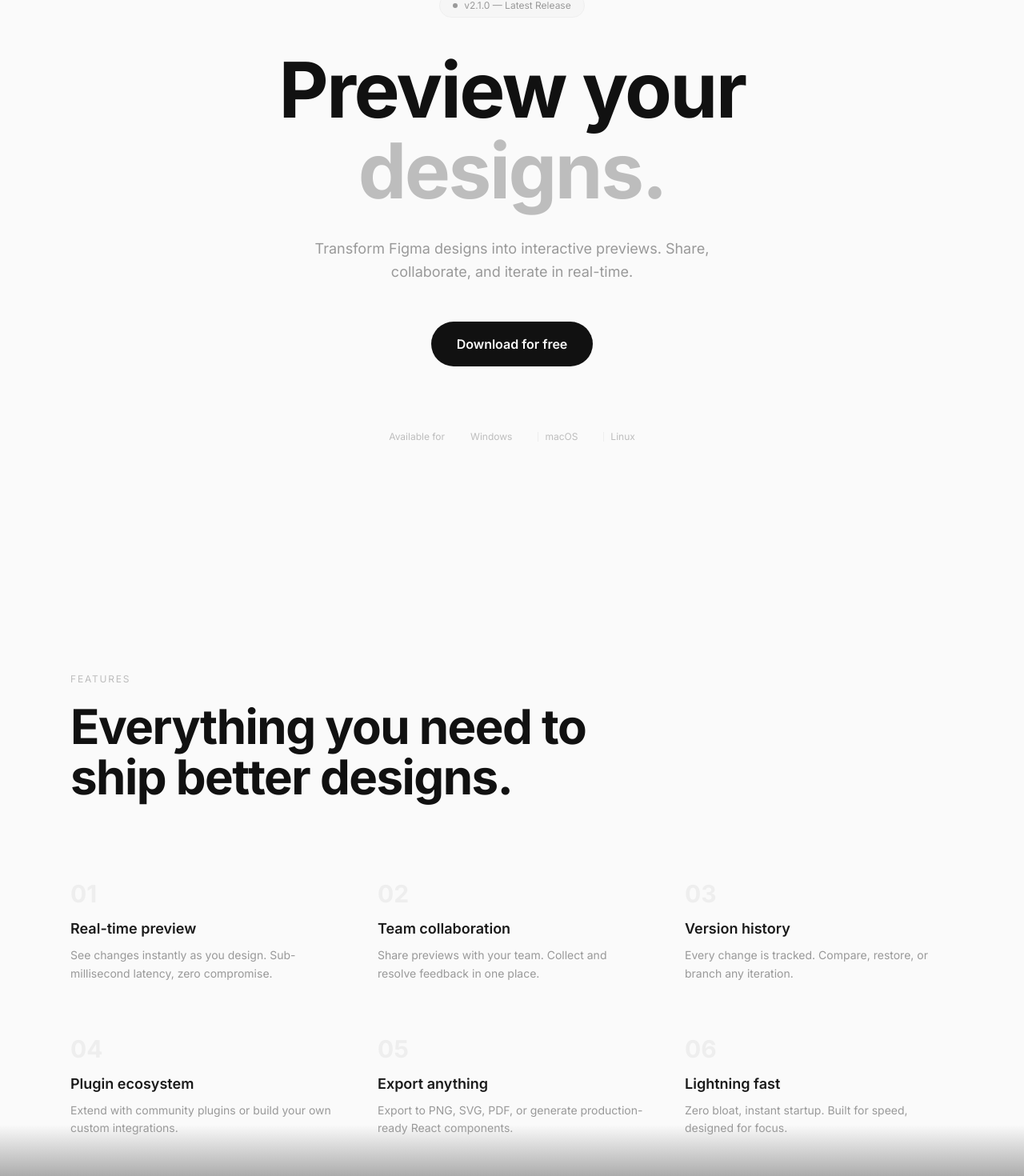
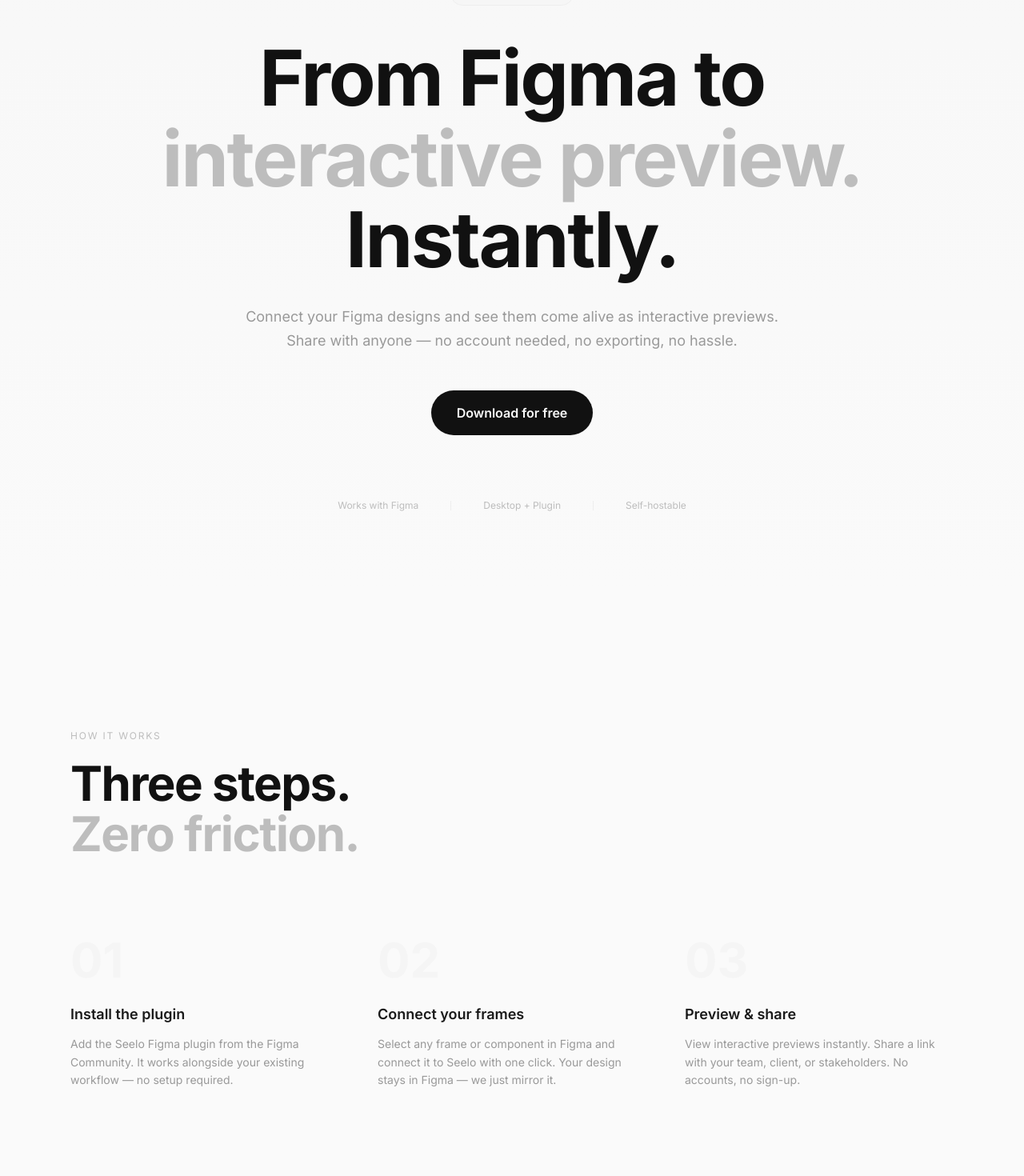
Before and after one commit to webloft141/seeloweb, a React (Vite) app: page / in a window 1280 px wide. Shown: the part 135-1605 px from the top of the page at 80% size. Built offline with nearby package versions, Linux system fonts and the light colour scheme.

Commit message:
Redesign: proper story flow with HowItWorks section and better copy

```diff
--- a/src/App.tsx
+++ b/src/App.tsx
@@ -1,5 +1,6 @@
 import Header from './components/Header'
 import Hero from './components/Hero'
+import HowItWorks from './components/HowItWorks'
 import Features from './components/Features'
 import DownloadSection from './components/DownloadSection'
 import Footer from './components/Footer'
@@ -9,6 +10,7 @@
     <div className="min-h-screen bg-base-50 animate-fade-in">
       <Header />
       <Hero />
+      <HowItWorks />
       <Features />
       <DownloadSection />
       <Footer />
--- a/src/components/DownloadSection.tsx
+++ b/src/components/DownloadSection.tsx
@@ -107,10 +107,10 @@
             Download
           </span>
           <h2 className="text-4xl md:text-6xl font-bold text-base-950 tracking-tight leading-[1.05] mb-4">
-            Ready to get started?
+            Get Seelo — <span className="text-base-400">free.</span>
           </h2>
           <p className="text-base-500 max-w-md leading-relaxed">
-            Choose your platform. Free download, no account required.
+            Download the desktop app and Figma plugin. No account required.
           </p>
         </div>
 
--- a/src/components/Features.tsx
+++ b/src/components/Features.tsx
@@ -3,33 +3,33 @@
 const features = [
   {
     number: '01',
-    title: 'Real-time preview',
-    desc: 'See changes instantly as you design. Sub-millisecond latency, zero compromise.',
+    title: 'Real-time sync',
+    desc: 'Edit in Figma, see changes in the preview instantly. No exporting, no uploading, no waiting.',
   },
   {
     number: '02',
-    title: 'Team collaboration',
-    desc: 'Share previews with your team. Collect and resolve feedback in one place.',
+    title: 'Interactive previews',
+    desc: 'Transitions, hover states, overlays — everything works. Your designs behave like the real product.',
   },
   {
     number: '03',
-    title: 'Version history',
-    desc: 'Every change is tracked. Compare, restore, or branch any iteration.',
+    title: 'Share without accounts',
+    desc: 'Generate a link and share with anyone. Clients and stakeholders can view previews without signing up.',
   },
   {
     number: '04',
-    title: 'Plugin ecosystem',
-    desc: 'Extend with community plugins or build your own custom integrations.',
+    title: 'Figma plugin + desktop app',
+    desc: 'Works as a Figma plugin and a standalone desktop app. Pick the workflow that suits you.',
   },
   {
     number: '05',
-    title: 'Export anything',
-    desc: 'Export to PNG, SVG, PDF, or generate production-ready React components.',
+    title: 'Self-host or use cloud',
+    desc: 'Use our hosted relay or self-host for complete control over your data. Your choice.',
   },
   {
     number: '06',
-    title: 'Lightning fast',
-    desc: 'Zero bloat, instant startup. Built for speed, designed for focus.',
+    title: 'Version compare',
+    desc: 'Preview two versions side-by-side. See exactly what changed, down to the pixel.',
   },
 ]
 
@@ -62,10 +62,12 @@
           className={`max-w-2xl mb-24 reveal ${visible ? 'visible' : ''}`}
         >
           <span className="text-xs uppercase tracking-[0.15em] text-base-400 mb-5 block">
-            Features
+            Why Seelo
           </span>
           <h2 className="text-4xl md:text-6xl font-bold text-base-950 tracking-tight leading-[1.05]">
-            Everything you need to ship better designs.
+            Designed for
+            <br />
+            <span className="text-base-400">designers who ship.</span>
           </h2>
         </div>
 
--- a/src/components/Header.tsx
+++ b/src/components/Header.tsx
@@ -22,10 +22,10 @@
         </a>
 
         <div className="hidden sm:flex items-center gap-10">
-          {['Features', 'Downloads'].map((item) => (
+          {['Features', 'How it works', 'Downloads'].map((item) => (
             <a
               key={item}
-              href={`#${item.toLowerCase()}`}
+              href={`#${item.toLowerCase().replace(/\s+/g, '-')}`}
               className="text-sm font-medium text-base-500 hover:text-base-950 transition-colors duration-300"
             >
               {item}
--- a/src/components/Hero.tsx
+++ b/src/components/Hero.tsx
@@ -1,21 +1,24 @@
 export default function Hero() {
   return (
     <section className="relative min-h-screen flex items-center justify-center overflow-hidden bg-base-50">
-      <div className="relative z-10 max-w-4xl mx-auto px-6 text-center pt-28 pb-24">
+      <div className="absolute inset-0 bg-gradient-to-b from-base-100/50 to-transparent pointer-events-none" />
+      <div className="relative z-10 max-w-5xl mx-auto px-6 text-center pt-28 pb-24">
         <div className="inline-flex items-center gap-2 px-4 py-1.5 rounded-full bg-base-100/80 border border-base-200 text-base-500 text-xs mb-10 animate-fade-in backdrop-blur-sm">
           <span className="size-1.5 rounded-full bg-base-500 animate-pulse" />
-          v2.1.0 — Latest Release
+          Now in Public Beta
         </div>
 
         <h1 className="text-5xl md:text-7xl lg:text-8xl font-bold text-base-950 leading-[1.05] tracking-tight mb-8 animate-fade-in-up">
-          Preview your
+          From Figma to
           <br />
-          <span className="text-base-400">designs.</span>
+          <span className="text-base-400">interactive preview.</span>
+          <br />
+          Instantly.
         </h1>
 
-        <p className="text-base md:text-lg text-base-500 max-w-lg mx-auto mb-12 leading-relaxed animate-fade-in-up">
-          Transform Figma designs into interactive previews.
-          Share, collaborate, and iterate in real-time.
+        <p className="text-base md:text-lg text-base-500 max-w-2xl mx-auto mb-12 leading-relaxed animate-fade-in-up">
+          Connect your Figma designs and see them come alive as interactive previews.
+          Share with anyone — no account needed, no exporting, no hassle.
         </p>
 
         <div className="flex items-center justify-center animate-fade-in-up">
@@ -24,14 +27,12 @@
           </button>
         </div>
 
-        <div className="mt-20 flex items-center justify-center gap-8 text-base-400 text-xs animate-fade-in-up">
-          <span>Available for</span>
-          {['Windows', 'macOS', 'Linux'].map((p, i) => (
-            <span key={p} className="flex items-center gap-2">
-              {i > 0 && <span className="w-px h-3 bg-base-200" />}
-              {p}
-            </span>
-          ))}
+        <div className="mt-20 flex items-center justify-center gap-10 text-base-400 text-xs animate-fade-in-up">
+          <span>Works with Figma</span>
+          <span className="w-px h-3 bg-base-200" />
+          <span>Desktop + Plugin</span>
+          <span className="w-px h-3 bg-base-200" />
+          <span>Self-hostable</span>
         </div>
       </div>
     </section>
--- /dev/null
+++ b/src/components/HowItWorks.tsx
@@ -0,0 +1,65 @@
+import { useScrollReveal } from '../hooks/useScrollReveal'
+
+const steps = [
+  {
+    number: '01',
+    title: 'Install the plugin',
+    desc: 'Add the Seelo Figma plugin from the Figma Community. It works alongside your existing workflow — no setup required.',
+  },
+  {
+    number: '02',
+    title: 'Connect your frames',
+    desc: 'Select any frame or component in Figma and connect it to Seelo with one click. Your design stays in Figma — we just mirror it.',
+  },
+  {
+    number: '03',
+    title: 'Preview & share',
+    desc: 'View interactive previews instantly. Share a link with your team, client, or stakeholders. No accounts, no sign-up.',
+  },
+]
+
+export default function HowItWorks() {
+  const { ref, visible } = useScrollReveal()
+
+  return (
+    <section id="how-it-works" className="py-32 md:py-44 bg-base-50 relative">
+      <div className="max-w-6xl mx-auto px-6">
+        <div
+          ref={ref}
+          className={`max-w-2xl mb-24 reveal ${visible ? 'visible' : ''}`}
+        >
+          <span className="text-xs uppercase tracking-[0.15em] text-base-400 mb-5 block">
+            How it works
+          </span>
+          <h2 className="text-4xl md:text-6xl font-bold text-base-950 tracking-tight leading-[1.05]">
+            Three steps.
+            <br />
+            <span className="text-base-400">Zero friction.</span>
+          </h2>
+        </div>
+
+        <div className="grid md:grid-cols-3 gap-12">
+          {steps.map((step, i) => (
+            <StepCard key={step.number} step={step} i={i} />
+          ))}
+        </div>
+      </div>
+    </section>
+  )
+}
+
+function StepCard({ step, i }: { step: typeof steps[0]; i: number }) {
+  const { ref, visible } = useScrollReveal()
+  return (
+    <div
+      ref={ref}
+      className={`reveal reveal-delay-${i + 1} ${visible ? 'visible' : ''}`}
+    >
+      <span className="text-6xl font-bold text-base-100 leading-none block mb-6 select-none">
+        {step.number}
+      </span>
+      <h3 className="text-lg font-semibold text-base-900 mb-3">{step.title}</h3>
+      <p className="text-sm text-base-500 leading-relaxed">{step.desc}</p>
+    </div>
+  )
+}
```
